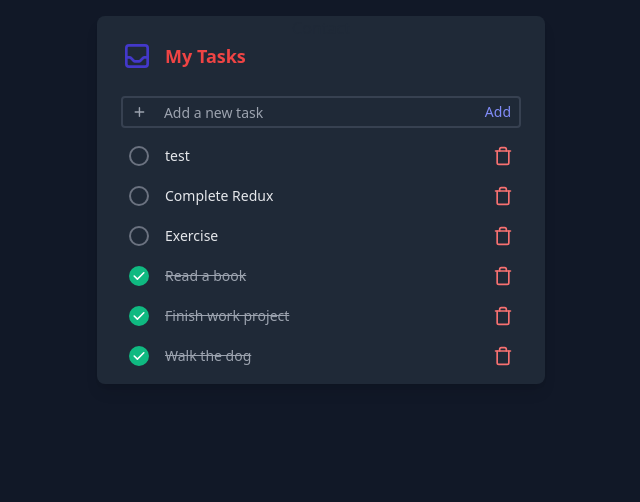
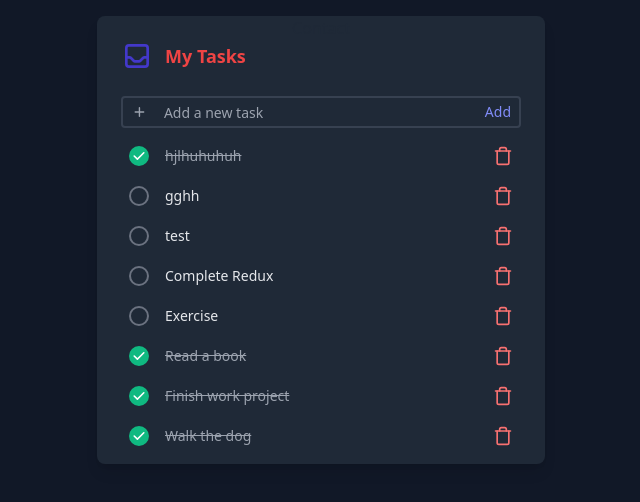
Before and after one commit to coderkaziarif/rtk-query, a React (Vite) app: page / in a window 1280 px wide. Shown: the top 502 px of the page, without its empty margins (319-959 px from the left). Built offline with nearby package versions, Linux system fonts and the light colour scheme; data requests are answered from the project's data file.

Commit message:
optimistic updated

```diff
--- a/db.json
+++ b/db.json
@@ -29,6 +29,16 @@
       "id": "7db6",
       "value": "test",
       "completed": false
+    },
+    {
+      "id": "63d9",
+      "value": "gghh",
+      "completed": false
+    },
+    {
+      "id": "5b1e",
+      "value": "hjlhuhuhuh",
+      "completed": true
     }
   ]
 }
--- a/src/apiSlice.js
+++ b/src/apiSlice.js
@@ -18,6 +18,20 @@ export const api = createApi({
         body: task,
       }),
       invalidatesTags: ["Tasks"],
+      // ^ optimistic updated code....
+      async onQueryStarted(task, { dispatch, queryFulfilled }) {
+        const patchResult = dispatch(
+          api.util.updateQueryData("getTasks", undefined, (draft) => {
+            draft.unshift({ id: crypto.randomUUID(), ...task });
+          })
+        );
+
+        try {
+          await queryFulfilled;
+        } catch {
+          patchResult.undo();
+        }
+      },
     }),
     updateTask: builder.mutation({
       query: ({ id, ...updatedTask }) => ({
@@ -26,6 +40,24 @@ export const api = createApi({
         body: updatedTask,
       }),
       invalidatesTags: ["Tasks"],
+      // ^ optimistic updated code....
+      async onQueryStarted(
+        { id, ...updatedTask },
+        { dispatch, queryFulfilled }
+      ) {
+        const patchResult = dispatch(
+          api.util.updateQueryData("getTasks", undefined, (tasksList) => {
+            const taskIndex = tasksList.findIndex((el) => el.id === id);
+            tasksList[taskIndex] = { ...tasksList[taskIndex], ...updatedTask };
+          })
+        );
+
+        try {
+          await queryFulfilled;
+        } catch {
+          patchResult.undo();
+        }
+      },
     }),
     deleteTask: builder.mutation({
       query: (id) => ({
```
